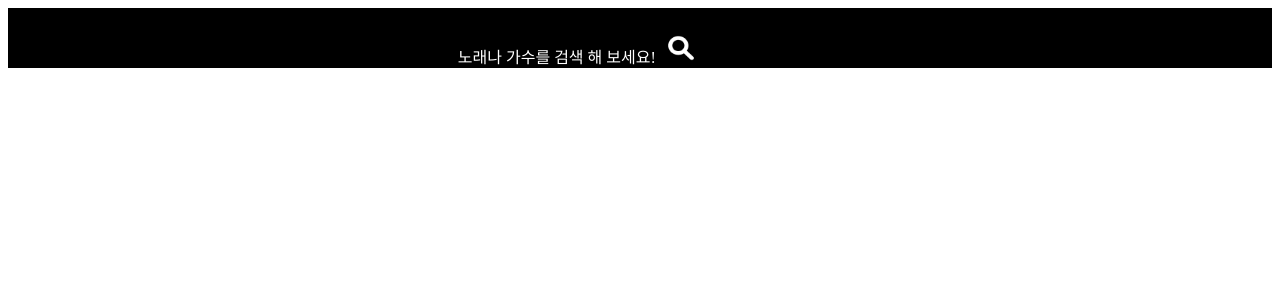
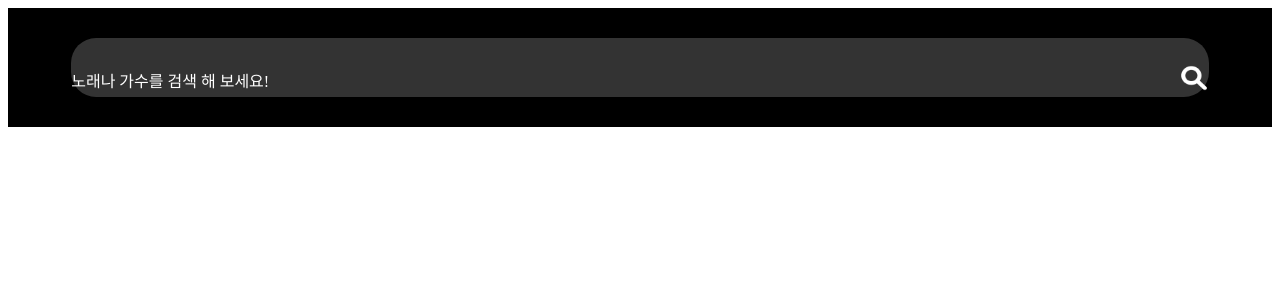
Before and after one commit to ellin45/Floutia, a Next.js app in the folder floutia/: page /search in a window 1280 px wide. Shown: the top 300 px of the page. Built offline with nearby package versions, Linux system fonts and the light colour scheme.

Commit message:
"feat: css 변경"

```diff
--- a/floutia/src/app/components/Sidebar.tsx
+++ b/floutia/src/app/components/Sidebar.tsx
@@ -12,9 +12,9 @@ export default function Sidebar() {
   return (
     <div className={styles.container}>
       <div className={styles.Sidebar}>
-        <div className={styles.search}>
+        <div className={styles.sidebar_search}>
           <Link legacyBehavior href="/search" passHref>
-            <a className={styles.search}>
+            <a className={styles.sidebar_search}>
               {" "}
               <Image src="/search.png" alt="search" width={30} height={30} />
               search
--- a/floutia/src/app/search/components/Search.tsx
+++ b/floutia/src/app/search/components/Search.tsx
@@ -11,15 +11,14 @@ import React from "react";
 export default function Search() {
   return (
     <div className={styles.search_container}>
-      <div className={styles.search}>
+      <div className={styles.search_search}>
         노래나 가수를 검색 해 보세요!
-        <div>
+        <div className={styles.search_btn}>
           <Image
             src="/search_search.png"
             alt="search_btn"
             width={30}
             height={30}
-            className={styles.search_btn}
           />
         </div>
       </div>
--- a/floutia/src/app/search/page.tsx
+++ b/floutia/src/app/search/page.tsx
@@ -2,7 +2,6 @@ import type {Metadata} from "next";
 import {Inter} from "next/font/google";
 import variables from "../../styles/variables.module.scss";
 import styles from "../styles/page.module.css";
-import Head from "next/head";
 import Search from "./components/Search";
 
 const inter = Inter({subsets: ["latin"]});
--- a/floutia/src/app/styles/page.module.css
+++ b/floutia/src/app/styles/page.module.css
@@ -114,7 +114,8 @@
   display: flex;
   justify-content: center;
 }
-.search {
+
+.sidebar_search {
   display: flex;
   align-items: baseline;
   justify-content: center;
@@ -127,8 +128,53 @@
   width: 90%;
   color: white;
 }
+.search_search {
+  display: flex;
+  align-items: center;
+  justify-content: space-between;
+  color: #ffffff;
+  padding-top: 25px;
+  gap: 10px;
+  text-decoration: none;
+  width: 100%;
+  background: #333;
+  border-radius: 25px;
+}
 .search_btn {
   margin-left: auto;
+}
+
+.search {
+  display: flex;
+  align-items: center;
+  justify-content: space-between;
+  color: #ffffff;
+  padding-top: 25px;
+  gap: 10px;
+  text-decoration: none;
+  width: 100%;
+  background: #333;
+  border-radius: 25px;
+}
+.search_container {
+  display: flex;
+  justify-content: center;
+  width: 90%;
+  margin: auto;
+  padding: 30px;
+}
+.search_btn {
+  margin-left: auto;
+}
+
+.search_input {
+  width: 100%;
+  background: none;
+  border: none;
+  color: inherit;
+  line-height: 30px;
+  outline: none;
+  margin-right: 10px;
 }
 @media (hover: hover) and (pointer: fine) {
   .card:hover {
```
